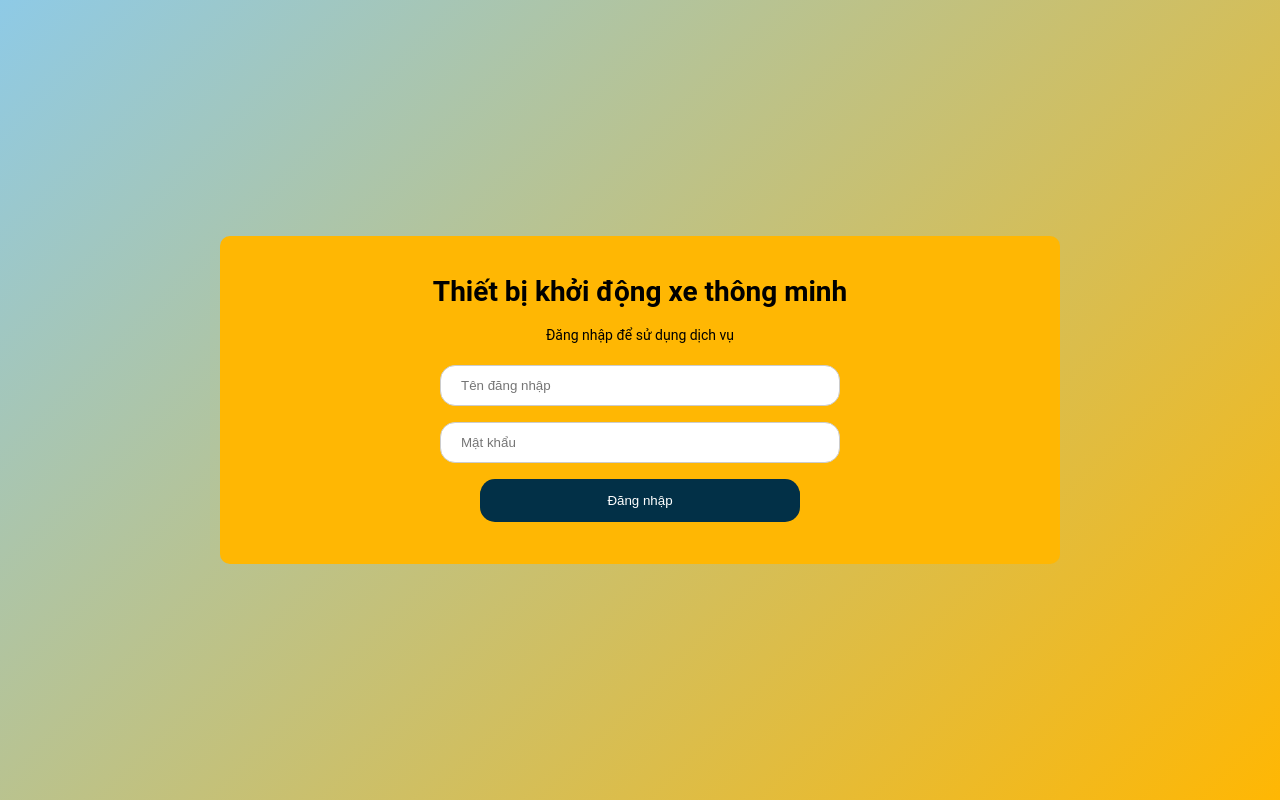
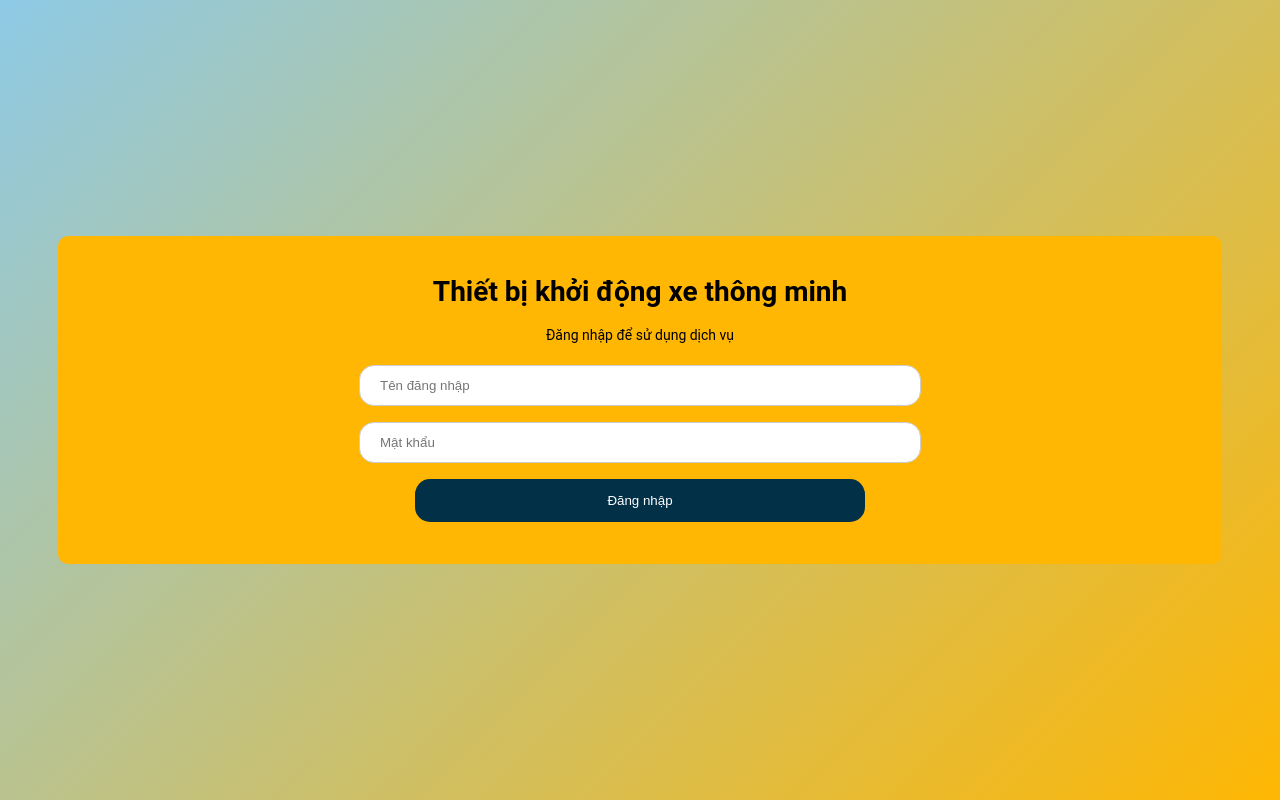
Before and after one commit to LeVietHa05/CB_bokhoidongxe, a website: page public/index.html in a window 1280 px wide. Drawn offline with nearby package versions, Linux system fonts and the light colour scheme; no server answers.

Commit message:
ui: container bigger

```diff
--- a/public/stylesheets/style.css
+++ b/public/stylesheets/style.css
@@ -23,7 +23,7 @@ h1 {
 }
 /* container se co mau nen la xanh duong, va co border radius , ngoai ra thi container se dung chinh giua man hinh*/
 .container {
-  width: 800px;
+  width: 1200px;
   margin: 0 auto;
   padding: 20px;
   background-color: #ffb703;
```
